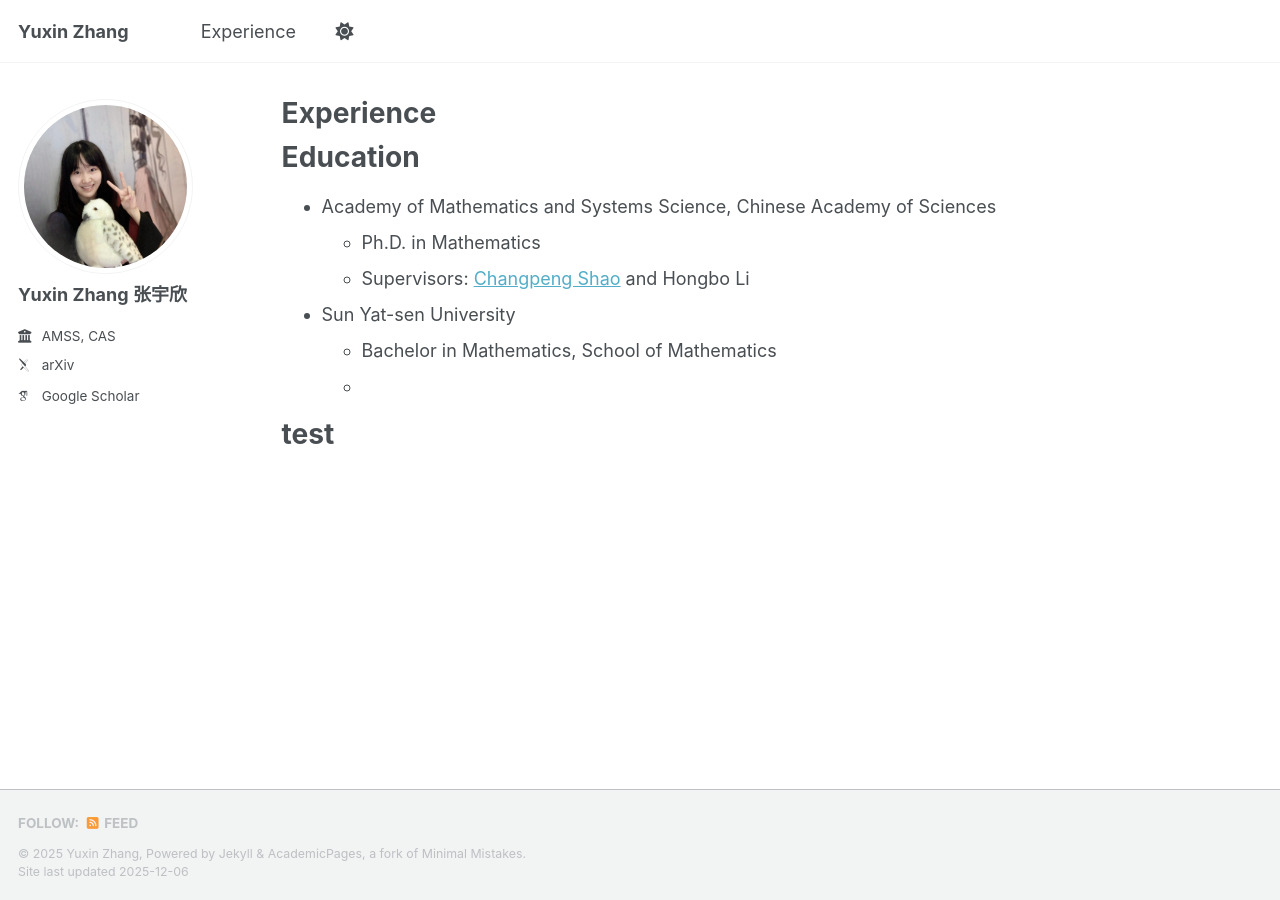
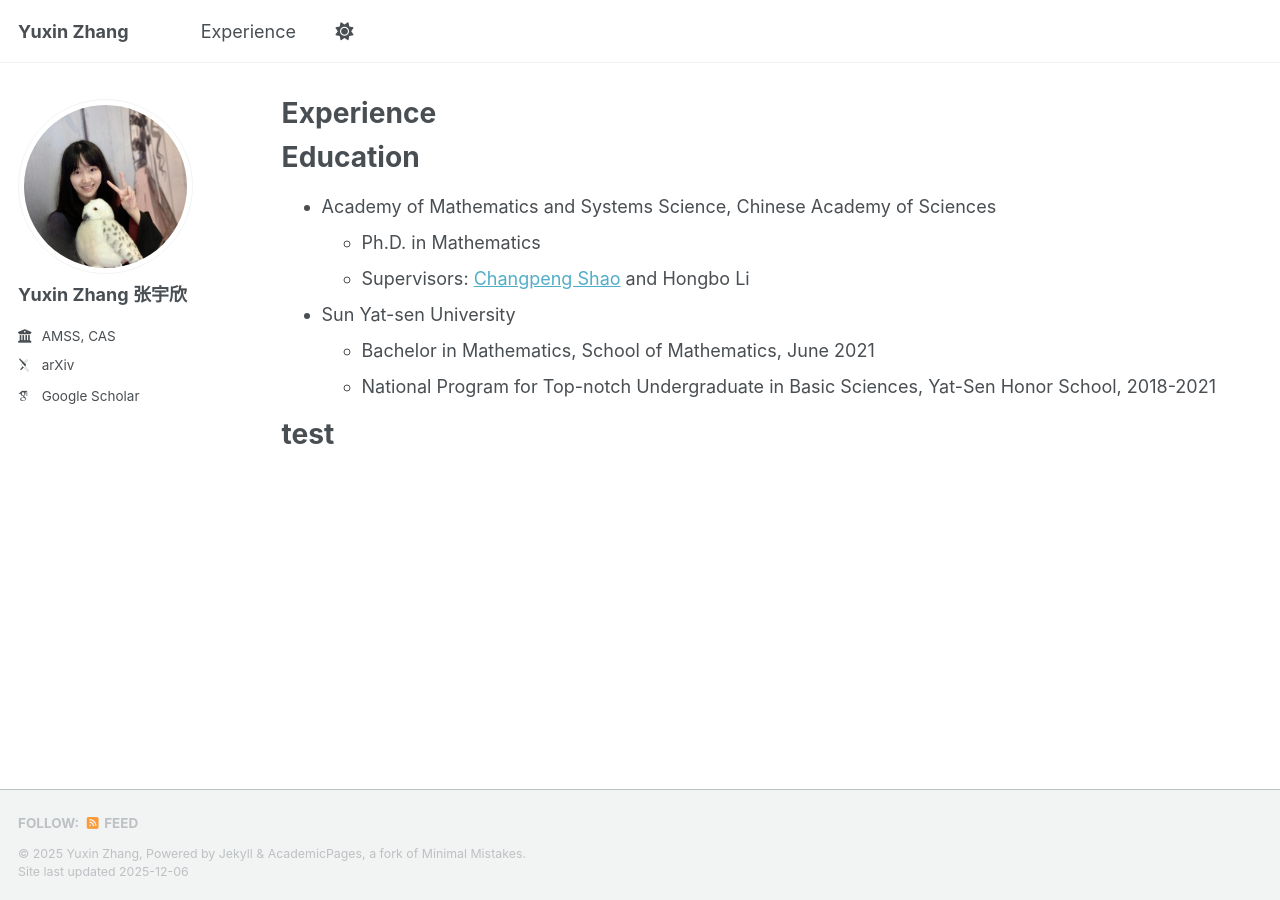
Before and after one commit to yuxinzhangmath/yuxinzhangmath.github.io, a Jekyll site: the page built from _pages/experience.md, in a window 1280 px wide. Built offline with Jekyll 4.4.1, drawn with Linux system fonts in a browser that asks for light colours; some web fonts are replaced; a script bundle is joined from its source files by our own code; library files that are not in the unit come from our copies.

Commit message:
Update experience.md

```diff
--- a/_pages/experience.md
+++ b/_pages/experience.md
@@ -13,7 +13,7 @@ author_profile: true
     * Supervisors: [Changpeng Shao](https://changpeng-shao.github.io/) and Hongbo Li
 
 * Sun Yat-sen University
-   * Bachelor in Mathematics, School of Mathematics
-   *
+   * Bachelor in Mathematics, School of Mathematics, June 2021
+   * National Program for Top-notch Undergraduate in Basic Sciences, Yat-Sen Honor School, 2018-2021
 
 # test
```
